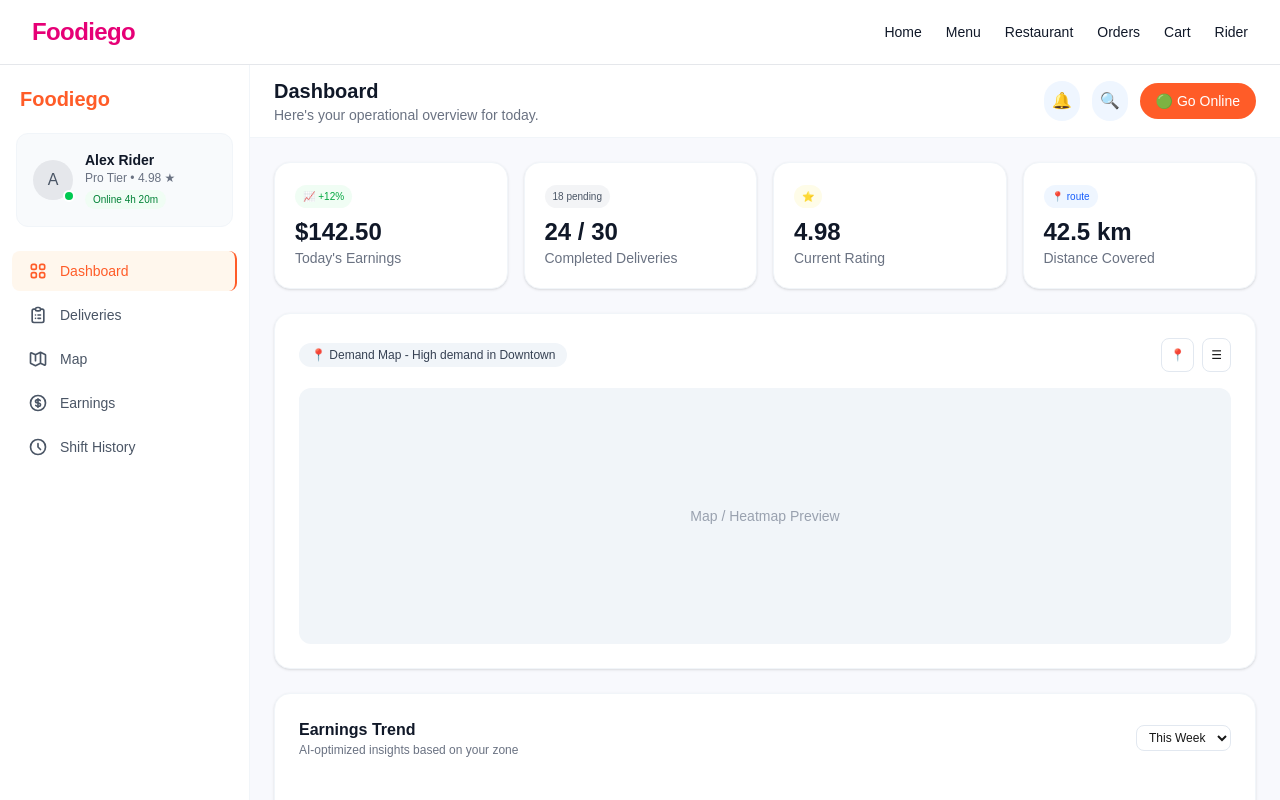
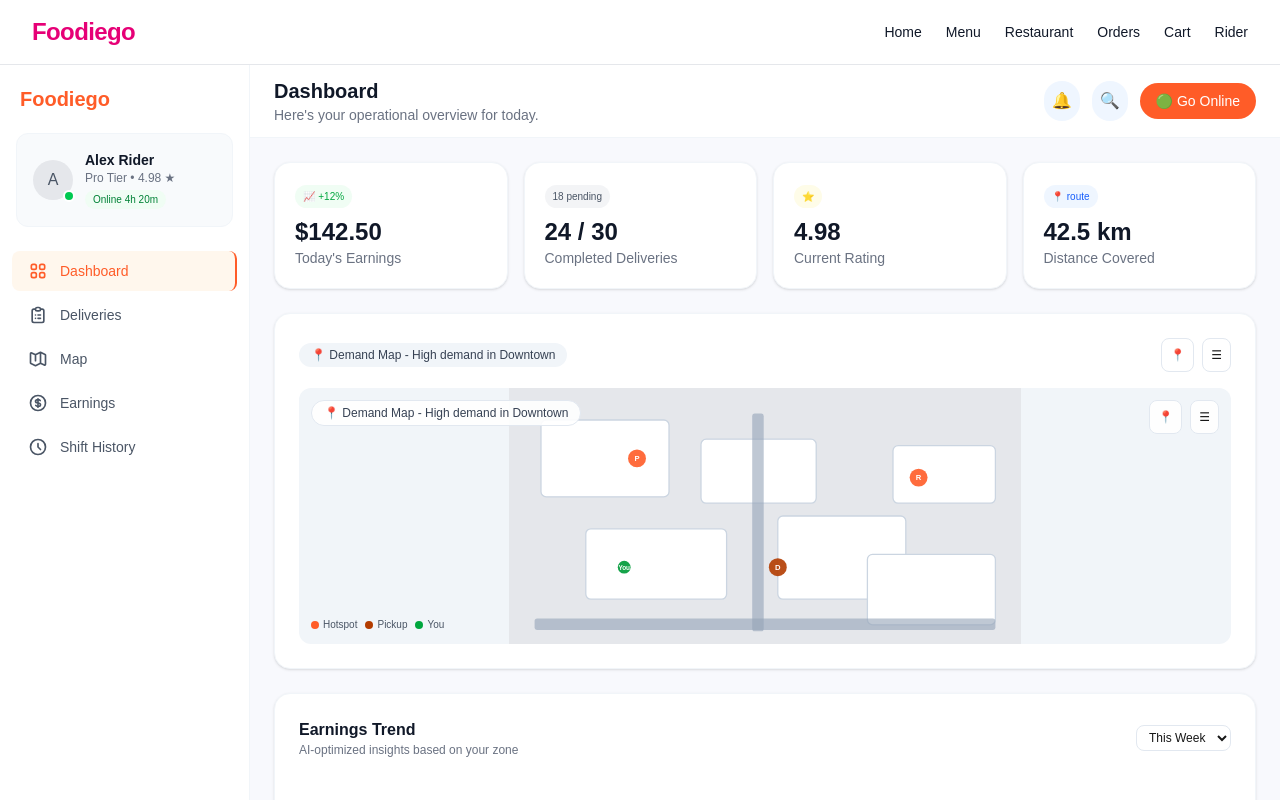
Before and after one commit to misternaimur/foodiego, a Next.js app: page /rider in a window 1280 px wide. Both pictures are taken after a click on the button "Dashboard". Shown: the top 800 px of the page. Built offline with nearby package versions, Linux system fonts and the light colour scheme.

Commit message:
add a dummy map and still working

```diff
--- a/src/app/rider/components/DashboardView.tsx
+++ b/src/app/rider/components/DashboardView.tsx
@@ -39,7 +39,37 @@ export default function DashboardView({ onNavigate }: Props) {
             <button className="p-2 border border-slate-200 rounded-lg text-xs">☰</button>
           </div>
         </div>
-        <div className="w-full h-64 bg-slate-100 rounded-xl flex items-center justify-center text-gray-400 text-sm">Map / Heatmap Preview</div>
+        <div className="relative w-full h-64 bg-slate-100 rounded-xl overflow-hidden">
+          <svg viewBox="0 0 800 400" className="w-full h-full">
+            <rect width="800" height="400" fill="#E5E7EB" />
+            <rect x="50" y="50" width="200" height="120" rx="8" fill="#FFFFFF" stroke="#CBD5E1" strokeWidth="2" />
+            <rect x="300" y="80" width="180" height="100" rx="8" fill="#FFFFFF" stroke="#CBD5E1" strokeWidth="2" />
+            <rect x="120" y="220" width="220" height="110" rx="8" fill="#FFFFFF" stroke="#CBD5E1" strokeWidth="2" />
+            <rect x="420" y="200" width="200" height="130" rx="8" fill="#FFFFFF" stroke="#CBD5E1" strokeWidth="2" />
+            <rect x="600" y="90" width="160" height="90" rx="8" fill="#FFFFFF" stroke="#CBD5E1" strokeWidth="2" />
+            <rect x="560" y="260" width="200" height="110" rx="8" fill="#FFFFFF" stroke="#CBD5E1" strokeWidth="2" />
+            <rect x="40" y="360" width="720" height="18" rx="4" fill="#94A3B8" opacity="0.6" />
+            <rect x="380" y="40" width="18" height="340" rx="4" fill="#94A3B8" opacity="0.6" />
+            <circle cx="200" cy="110" r="14" fill="#FF5C28" opacity="0.9" />
+            <circle cx="420" cy="280" r="14" fill="#B33C00" opacity="0.9" />
+            <circle cx="640" cy="140" r="14" fill="#FF5C28" opacity="0.9" />
+            <circle cx="180" cy="280" r="10" fill="#16A34A" />
+            <text x="200" y="114" textAnchor="middle" fill="#FFFFFF" fontSize="12" fontWeight="bold">P</text>
+            <text x="420" y="284" textAnchor="middle" fill="#FFFFFF" fontSize="12" fontWeight="bold">D</text>
+            <text x="640" y="144" textAnchor="middle" fill="#FFFFFF" fontSize="12" fontWeight="bold">R</text>
+            <text x="180" y="284" textAnchor="middle" fill="#FFFFFF" fontSize="10" fontWeight="bold">You</text>
+          </svg>
+          <div className="absolute top-3 left-3 px-3 py-1 bg-white/90 rounded-full text-xs font-medium text-gray-700 border border-slate-200">📍 Demand Map - High demand in Downtown</div>
+          <div className="absolute top-3 right-3 flex gap-2">
+            <button className="p-2 bg-white/90 border border-slate-200 rounded-lg text-xs">📍</button>
+            <button className="p-2 bg-white/90 border border-slate-200 rounded-lg text-xs">☰</button>
+          </div>
+          <div className="absolute bottom-3 left-3 flex gap-2 text-[10px] text-gray-600">
+            <span className="inline-flex items-center gap-1"><span className="w-2 h-2 rounded-full bg-[#FF5C28]"></span>Hotspot</span>
+            <span className="inline-flex items-center gap-1"><span className="w-2 h-2 rounded-full bg-[#B33C00]"></span>Pickup</span>
+            <span className="inline-flex items-center gap-1"><span className="w-2 h-2 rounded-full bg-green-600"></span>You</span>
+          </div>
+        </div>
       </div>
 
       {/* Earnings Trend */}
--- /dev/null
+++ b/src/app/rider/components/MapView.tsx
@@ -0,0 +1,79 @@
+"use client";
+
+import { useState } from 'react';
+
+type Props = { onNavigate?: (page: string) => void };
+
+export default function MapView({ onNavigate }: Props) {
+  const [selectedZone, setSelectedZone] = useState<string | null>(null);
+
+  const zones = [
+    { name: 'Downtown', demand: 'High', surge: '+$3.00', color: 'bg-red-100 text-red-700' },
+    { name: 'Uptown', demand: 'Very Busy', surge: '+$3.00', color: 'bg-red-100 text-red-700' },
+    { name: 'University Campus', demand: 'Busy', surge: '+$1.50', color: 'bg-yellow-100 text-yellow-700' },
+    { name: 'Suburbs', demand: 'Low', surge: '+$0.00', color: 'bg-green-100 text-green-700' },
+  ];
+
+  return (
+    <div className="space-y-6">
+      <div className="bg-white rounded-2xl border border-slate-100 shadow-sm p-6">
+        <div className="flex items-center justify-between mb-4">
+          <div>
+            <h2 className="font-semibold text-gray-900">Live Rider Map</h2>
+            <p className="text-xs text-gray-500">View active deliveries and demand hotspots</p>
+          </div>
+          <div className="flex gap-2">
+            <button className="p-2 border border-slate-200 rounded-lg text-xs">📍</button>
+            <button className="p-2 border border-slate-200 rounded-lg text-xs">☰</button>
+          </div>
+        </div>
+        <div className="relative w-full h-[500px] bg-slate-100 rounded-xl overflow-hidden">
+          <svg viewBox="0 0 800 500" className="w-full h-full">
+            <rect width="800" height="500" fill="#E5E7EB" />
+            <rect x="50" y="50" width="200" height="120" rx="8" fill="#FFFFFF" stroke="#CBD5E1" strokeWidth="2" />
+            <rect x="300" y="80" width="180" height="100" rx="8" fill="#FFFFFF" stroke="#CBD5E1" strokeWidth="2" />
+            <rect x="120" y="220" width="220" height="110" rx="8" fill="#FFFFFF" stroke="#CBD5E1" strokeWidth="2" />
+            <rect x="420" y="200" width="200" height="130" rx="8" fill="#FFFFFF" stroke="#CBD5E1" strokeWidth="2" />
+            <rect x="600" y="90" width="160" height="90" rx="8" fill="#FFFFFF" stroke="#CBD5E1" strokeWidth="2" />
+            <rect x="560" y="260" width="200" height="110" rx="8" fill="#FFFFFF" stroke="#CBD5E1" strokeWidth="2" />
+            <rect x="40" y="420" width="720" height="18" rx="4" fill="#94A3B8" opacity="0.6" />
+            <rect x="380" y="40" width="18" height="420" rx="4" fill="#94A3B8" opacity="0.6" />
+            <circle cx="200" cy="110" r="14" fill="#FF5C28" opacity="0.9" />
+            <circle cx="420" cy="280" r="14" fill="#B33C00" opacity="0.9" />
+            <circle cx="640" cy="140" r="14" fill="#FF5C28" opacity="0.9" />
+            <circle cx="180" cy="280" r="10" fill="#16A34A" />
+            <text x="200" y="114" textAnchor="middle" fill="#FFFFFF" fontSize="12" fontWeight="bold">P</text>
+            <text x="420" y="284" textAnchor="middle" fill="#FFFFFF" fontSize="12" fontWeight="bold">D</text>
+            <text x="640" y="144" textAnchor="middle" fill="#FFFFFF" fontSize="12" fontWeight="bold">R</text>
+            <text x="180" y="284" textAnchor="middle" fill="#FFFFFF" fontSize="10" fontWeight="bold">You</text>
+          </svg>
+          <div className="absolute top-3 left-3 px-3 py-1 bg-white/90 rounded-full text-xs font-medium text-gray-700 border border-slate-200">📍 Live Map</div>
+          <div className="absolute bottom-3 left-3 flex gap-2 text-[10px] text-gray-600">
+            <span className="inline-flex items-center gap-1"><span className="w-2 h-2 rounded-full bg-[#FF5C28]"></span>Hotspot</span>
+            <span className="inline-flex items-center gap-1"><span className="w-2 h-2 rounded-full bg-[#B33C00]"></span>Pickup</span>
+            <span className="inline-flex items-center gap-1"><span className="w-2 h-2 rounded-full bg-green-600"></span>You</span>
+          </div>
+        </div>
+      </div>
+
+      <div className="bg-white rounded-2xl border border-slate-100 shadow-sm p-6">
+        <h3 className="font-semibold text-gray-900 mb-3">Zones</h3>
+        <div className="grid grid-cols-1 md:grid-cols-2 gap-3">
+          {zones.map((zone) => (
+            <button
+              key={zone.name}
+              onClick={() => setSelectedZone(zone.name)}
+              className={`p-4 rounded-xl border-2 text-left transition-colors ${
+                selectedZone === zone.name ? 'border-[#FF5C28] bg-orange-50' : 'border-slate-100 hover:border-orange-200'
+              }`}
+            >
+              <p className="font-medium text-gray-900">{zone.name}</p>
+              <p className="text-xs text-gray-500">{zone.demand}</p>
+              <span className="text-sm font-medium text-[#FF5C28]">{zone.surge}</span>
+            </button>
+          ))}
+        </div>
+      </div>
+    </div>
+  );
+}
--- a/src/app/rider/components/RiderSidebar.tsx
+++ b/src/app/rider/components/RiderSidebar.tsx
@@ -3,7 +3,7 @@
 import { ReactNode } from 'react';
 
 type SidebarProps = {
-  view: 'deliveries' | 'dashboard';
+  view: 'deliveries' | 'dashboard' | 'map';
   activePage: string;
   onNavigate: (page: string) => void;
   onToggleAvailability: () => void;
--- a/src/app/rider/page.tsx
+++ b/src/app/rider/page.tsx
@@ -4,8 +4,9 @@ import { useState } from 'react';
 import RiderSidebar from './components/RiderSidebar';
 import DeliveriesView from './components/DeliveriesView';
 import DashboardView from './components/DashboardView';
+import MapView from './components/MapView';
 
-type View = 'deliveries' | 'dashboard';
+type View = 'deliveries' | 'dashboard' | 'map';
 type PageKey = 'dashboard' | 'deliveries' | 'map' | 'earnings' | 'shift';
 
 export default function RiderLayout() {
@@ -14,7 +15,7 @@ export default function RiderLayout() {
   const [isOnline, setIsOnline] = useState(false);
 
   const handleNavigate = (page: string) => {
-    if (page === 'deliveries' || page === 'dashboard') {
+    if (page === 'deliveries' || page === 'dashboard' || page === 'map') {
       setView(page as View);
     }
     setActivePage(page as PageKey);
@@ -35,8 +36,8 @@ export default function RiderLayout() {
       <main className="flex-1 flex flex-col min-w-0">
         <header className="bg-white border-b border-slate-100 px-6 py-3 flex items-center justify-between">
           <div>
-            <h1 className="text-xl font-bold text-gray-900">{view === 'deliveries' ? 'Deliveries' : 'Dashboard'}</h1>
-            <p className="text-sm text-gray-500">{view === 'deliveries' ? 'Manage your active, upcoming, and completed deliveries.' : "Here's your operational overview for today."}</p>
+            <h1 className="text-xl font-bold text-gray-900">{view === 'deliveries' ? 'Deliveries' : view === 'map' ? 'Map' : 'Dashboard'}</h1>
+            <p className="text-sm text-gray-500">{view === 'deliveries' ? 'Manage your active, upcoming, and completed deliveries.' : view === 'map' ? 'Live rider map and demand zones.' : "Here's your operational overview for today."}</p>
           </div>
           {view === 'dashboard' && (
             <div className="flex items-center gap-3">
@@ -50,7 +51,7 @@ export default function RiderLayout() {
         </header>
 
         <div className="flex-1 overflow-auto p-6">
-          {view === 'deliveries' ? <DeliveriesView /> : <DashboardView />}
+          {view === 'deliveries' ? <DeliveriesView /> : view === 'map' ? <MapView /> : <DashboardView />}
         </div>
       </main>
     </div>
```
